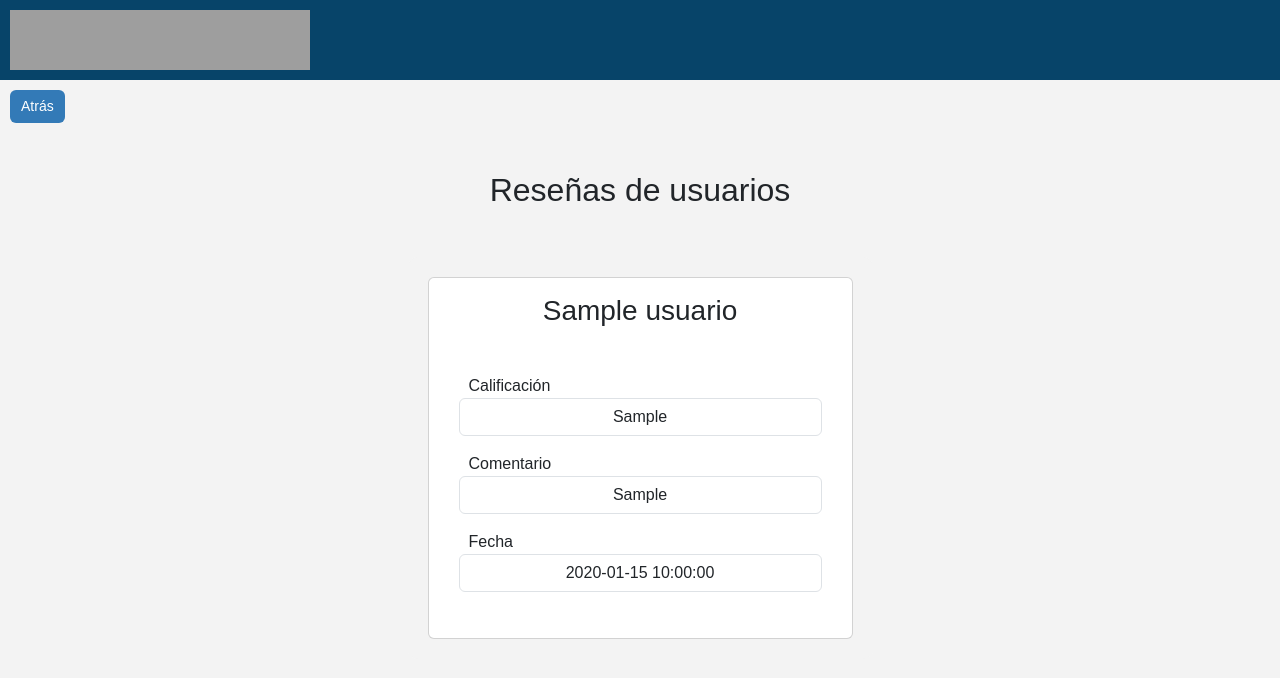
After one commit to tylwerr/bd-tarea-2, a PHP site: page /resenas_usuarios.php?id_receta=1 in a window 1280 px wide. The commit adds this page. Shown: the top 678 px of the page. Run offline with PHP 8.4, Linux system fonts and the light colour scheme; the visitor is signed in with stand-in values (Sample User, id 1); tables that the repository leaves empty or names only in its code hold one stand-in row (values such as "Sample post"); grey boxes are pictures that could not be loaded.

Commit message:
dentro de receta se pueden ver las reseñas de los users

```diff
--- /dev/null
+++ b/PHP/resenas_usuarios.php
@@ -0,0 +1,148 @@
+<?php
+include_once("config.php");
+session_start();
+$id_receta = $_GET['id_receta'];
+$mensaje = '';
+
+if (isset($_SESSION['email'])) {
+    $conn = Cconexion::ConexionBD();
+
+    $sql = "SELECT vr.id_user, vr.calificacion, vr.comentario, vr.fecha_resena, u.nombre_usuario
+            FROM vista_resenas vr
+            JOIN usuarios u ON u.id = vr.id_user
+            WHERE vr.id_receta = ?
+            ORDER BY vr.fecha_resena DESC";
+    $stmt = $conn->prepare($sql);
+    $stmt->execute([$id_receta]);
+
+    if ($stmt->rowCount() == 0) {
+        $mensaje = "¡Todavía no hay reseñas!";
+    }
+
+} else {
+    header("location: login.php");
+    exit();
+}
+
+?>
+
+<!DOCTYPE html>
+<html lang="en">
+<head>
+<meta charset="UTF-8">
+    <meta name="viewport" content="width=device-width, initial-scale=1.0">
+    <title>Reseñas</title>
+    <link href="https://cdn.jsdelivr.net/npm/bootstrap@5.3.2/dist/css/bootstrap.min.css" rel="stylesheet" integrity="sha384-T3c6CoIi6uLrA9TneNEoa7RxnatzjcDSCmG1MXxSR1GAsXEV/Dwwykc2MPK8M2HN" crossorigin="anonymous">
+
+    <style>
+        body {
+            font-family: Arial, sans-serif;
+            background-color: #f3f3f3;
+            margin: 0;
+            padding: 0;
+        }
+
+        .top-bar {
+            background-color: #074469;
+            color: #fff;
+            padding: 10px;
+            display: flex;
+            align-items: center;
+            justify-content: space-between;
+        }
+
+        .right-image {
+            width: 300px;
+            height: 60px;
+            margin-right : 10px;
+        }
+
+        .btn-back {
+            color: #fff;
+            background-color: #337ab7;
+            display: inline-block;
+            padding: 5px 10px;
+            font-size: 14px;
+        }
+
+        .col-md-5 {
+            background: #f3f3f3;
+            padding: 20px;
+            border-radius: 10px;
+            margin: auto;
+        }
+
+        label.col.control-label {
+            margin-left: 10px;
+        }
+
+        .form-horizontal {
+            margin: 30px;
+        }
+
+        .alert {
+            width: 25%;
+            margin: auto;
+        }
+
+        .container {
+            margin: auto;
+        }
+
+    </style>
+</head>
+
+<body>
+    <div class="top-bar">
+        <img class="right-image" src="//aula.usm.cl/pluginfile.php/1/theme_moove/logo/1697696553/marca-color.png" alt="USM04">
+    </div>
+    <div style="margin: 10px;">
+        <a href="ver_receta.php?id_receta=<?php echo urlencode($id_receta);?>&mensaje=" class="btn btn-back">Atrás</a>
+    </div>
+
+    <h2 class="text-center my-5">Reseñas de usuarios</h2>
+
+    <?php if ($mensaje === "¡Todavía no hay reseñas!"): ?>
+        <div class="alert alert-primary text-center" role="alert">
+            <?php echo $mensaje; ?>
+        </div>
+    <?php endif; ?>
+
+    <div class="container">
+        <?php if ($stmt->rowCount() > 0) {?>
+            <?php while ($row = $stmt->fetch(PDO::FETCH_ASSOC)) {
+                $nombre_usuario = $row['nombre_usuario'];
+                $calificacion = $row['calificacion'];
+                $comentario = $row['comentario'];
+                $fecha_resena = $row['fecha_resena']; ?>
+
+                <div class="col-md-5">
+                    <div class="card">
+                        <h3 class="text-center my-3"><?php echo $nombre_usuario?></h3>
+                        <form class="form-horizontal">
+
+                            <div class="form-group">
+                                <label class="col control-label">Calificación</label>
+                                <p class="form-control text-center" readonly><?php echo htmlspecialchars($calificacion); ?></p>
+                            </div>
+
+                            <div class="form-group">
+                                <label class="col control-label">Comentario</label>
+                                <p class="form-control text-center" readonly><?php echo htmlspecialchars($comentario); ?></p>
+                            </div>
+
+                            <div class="form-group">
+                                <label class="col control-label">Fecha</label>
+                                <p class="form-control text-center" readonly><?php echo htmlspecialchars($fecha_resena); ?></p>
+                            </div>
+
+                        </form>
+                    </div>
+                </div>
+        <?php } }?>
+    </div>
+
+    <script src="https://cdn.jsdelivr.net/npm/bootstrap@5.3.2/dist/js/bootstrap.bundle.min.js" integrity="sha384-C6RzsynM9kWDrMNeT87bh95OGNyZPhcTNXj1NW7RuBCsyN/o0jlpcV8Qyq46cDfL" crossorigin="anonymous"></script>
+
+</body>
+</html>
```
Also changed, not shown: PHP/ver_receta.php (+9 -0 lines).
